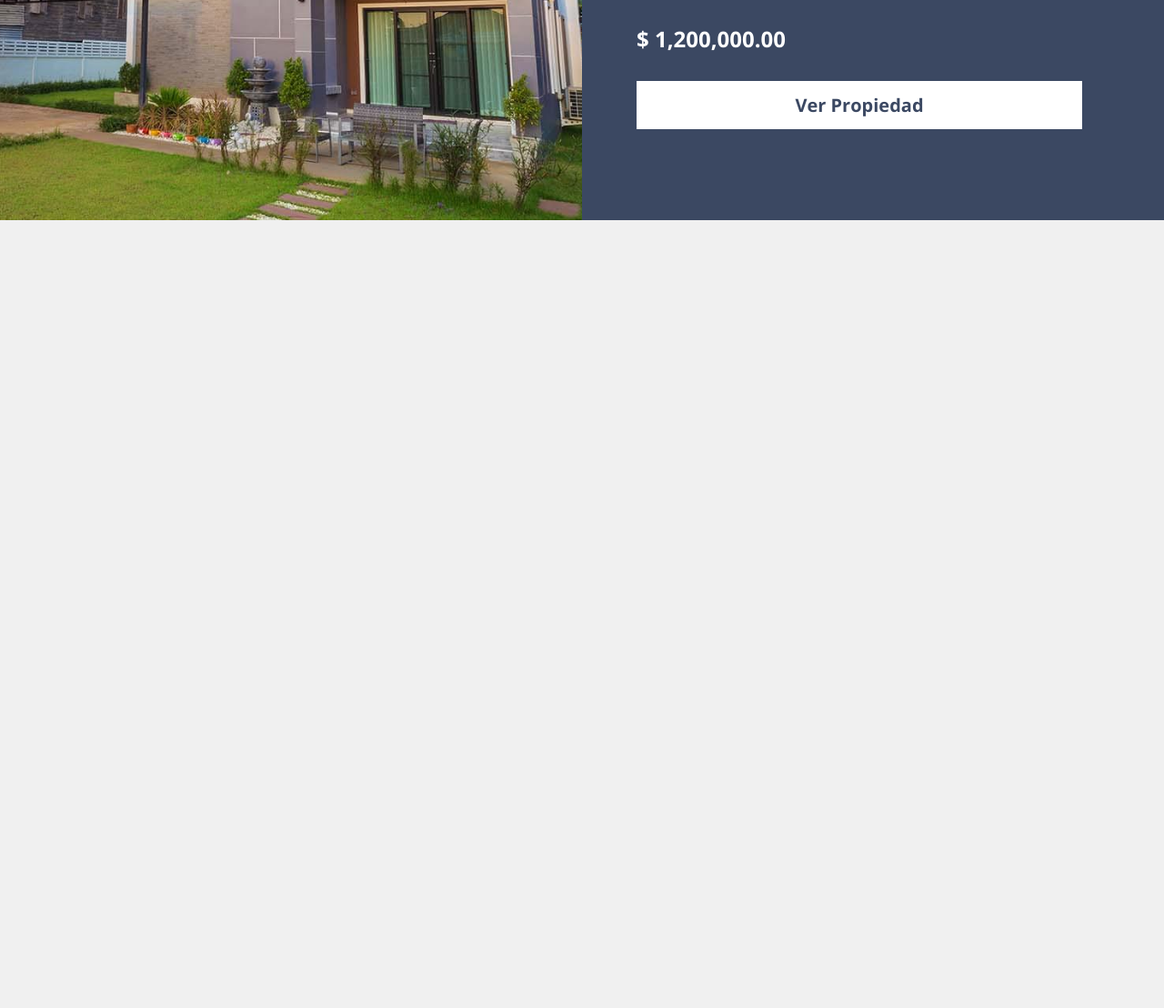
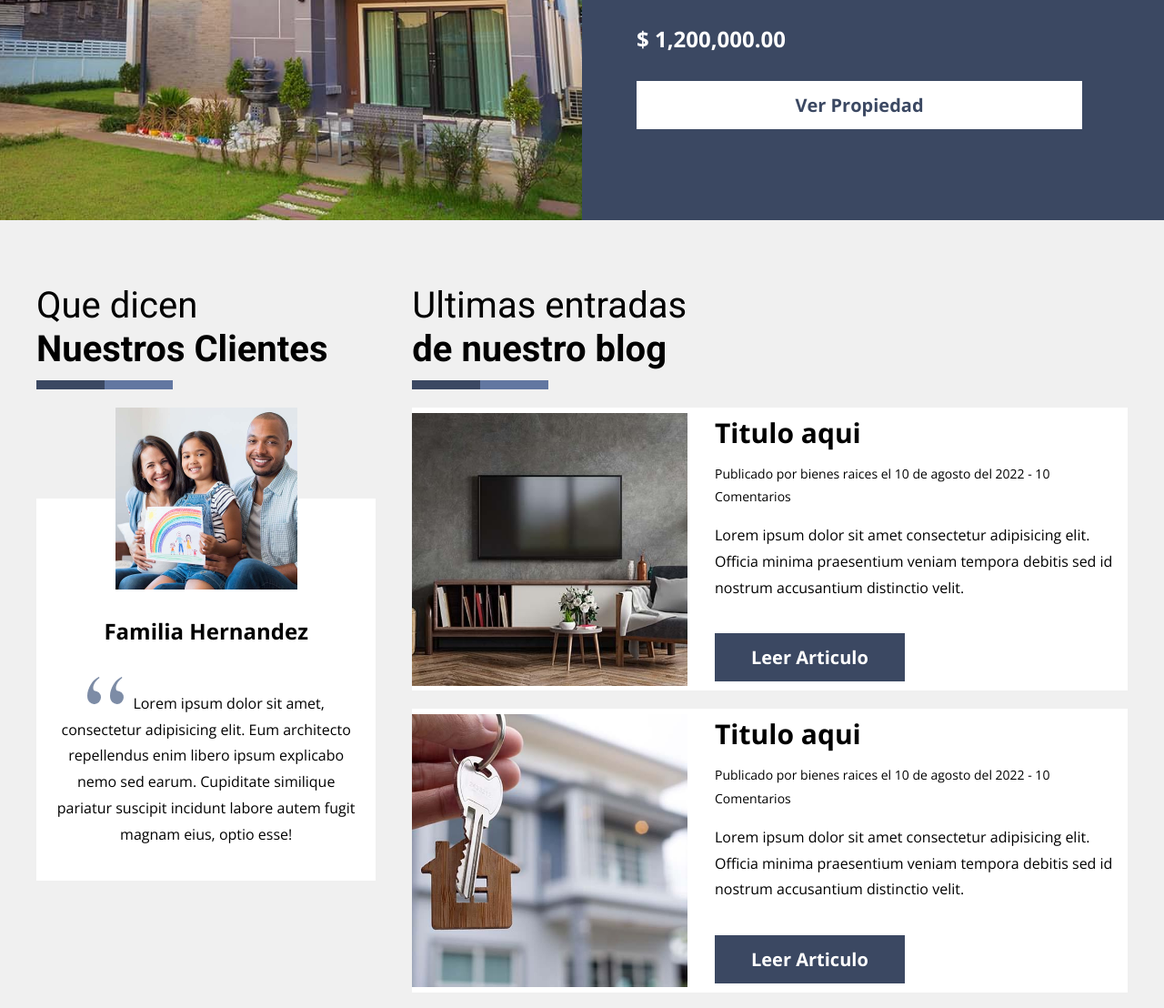
Before and after one commit to Hinga2019/RealState, a website: page index.html in a window 1280 px wide. Shown: the part 2273-3381 px from the top of the page at 91% size. Before the commit the page ends 2515 px from the top, so only its background shows below. Drawn offline with nearby package versions, Linux system fonts and the light colour scheme.

Commit message:
empezamos footer

```diff
--- a/index.html
+++ b/index.html
@@ -109,5 +109,53 @@
             </div>
         </div>
     </section>
+    <div class="testimoniales-blog contenedor">
+        <section class="testimoniales-blog__testimoniales">
+            <h2 class="testimoniales-blog__heading">Que dicen <span>Nuestros Clientes</span></h2>
+            <div class="testimonial">
+                <img src="build/img/testimonial.jpg" alt="imagen testimonial" class="testimonial__imagen">
+                <div class="testimonial__contenido">
+                    <p class="testimonial__nombre">Familia Hernandez</p>
+                    <p class="testimonial__texto">Lorem ipsum dolor sit amet, consectetur adipisicing elit. Eum architecto repellendus enim libero ipsum explicabo nemo sed earum. Cupiditate similique pariatur suscipit incidunt labore autem fugit magnam eius, optio esse!</p>
+                </div>
+            </div>
+        </section>
+        <section class="testimoniales-blog__blog">
+            <h2 class="testimoniales-blog__heading">Ultimas entradas <span>de nuestro blog</span></h2>
+            <div class="entrada">
+                <div class="entrada__imagen-contenedor">
+                    <img src="build/img/blog_1.jpg" alt="imagen blog" class="entrada__imagen">
+                </div>
+                <div class="entrada__contenido">
+                    <h3 class="entrada__nombre">Titulo aqui</h3>
+                    <p class="entrada__meta">Publicado por bienes raices el 10 de agosto del 2022 - 10 Comentarios</p>
+                    <p class="entrada__texto">Lorem ipsum dolor sit amet consectetur adipisicing elit. Officia minima praesentium veniam tempora debitis sed id nostrum accusantium distinctio velit.</p>
+                    <a href="#" class="entrada__enlace">Leer Articulo</a>
+                </div>
+            </div>
+            <div class="entrada">
+                <div class="entrada__imagen-contenedor">
+                    <img src="build/img/blog_2.jpg" alt="imagen blog" class="entrada__imagen">
+                </div>
+                <div class="entrada__contenido">
+                    <h3 class="entrada__nombre">Titulo aqui</h3>
+                    <p class="entrada__meta">Publicado por bienes raices el 10 de agosto del 2022 - 10 Comentarios</p>
+                    <p class="entrada__texto">Lorem ipsum dolor sit amet consectetur adipisicing elit. Officia minima praesentium veniam tempora debitis sed id nostrum accusantium distinctio velit.</p>
+                    <a href="#" class="entrada__enlace">Leer Articulo</a>
+                </div>
+            </div>
+            <div class="entrada">
+                <div class="entrada__imagen-contenedor">
+                    <img src="build/img/blog_3.jpg" alt="imagen blog" class="entrada__imagen">
+                </div>
+                <div class="entrada__contenido">
+                    <h3 class="entrada__nombre">Titulo aqui</h3>
+                    <p class="entrada__meta">Publicado por bienes raices el 10 de agosto del 2022 - 10 Comentarios</p>
+                    <p class="entrada__texto">Lorem ipsum dolor sit amet consectetur adipisicing elit. Officia minima praesentium veniam tempora debitis sed id nostrum accusantium distinctio velit.</p>
+                    <a href="#" class="entrada__enlace">Leer Articulo</a>
+                </div>
+            </div>
+        </section>
+    </div>
 </body>
 </html>
--- a/src/scss/base/_mixins.scss
+++ b/src/scss/base/_mixins.scss
@@ -51,10 +51,13 @@
     grid-template-columns: repeat($columnas, 1fr);
 }
 
-@mixin heading {
+@mixin heading($salto: false) {
     font-weight: 400;
     span {
         font-weight: 700;
+        @if($salto) {
+            display: block;
+        }
     }
     &::after {
         content: '';
--- a/src/scss/ui/contenido/_index.scss
+++ b/src/scss/ui/contenido/_index.scss
@@ -1,2 +1,3 @@
 @forward 'propiedades';
 @forward 'destacada';
+@forward 'testimonial-blog';
--- /dev/null
+++ b/src/scss/ui/contenido/_testimonial-blog.scss
@@ -0,0 +1,85 @@
+@use 'base/variables' as v;
+@use 'base/mixins' as m;
+
+.testimoniales-blog {
+    margin-top: 5rem;
+
+    @include m.desktop {
+        @include m.grid(3, 4rem);
+    }
+
+    &__blog {
+        @include m.desktop {
+            grid-column: 2 / 4;
+        }
+    }
+    &__heading {
+        @include m.heading(true);
+    }
+}
+
+.testimonial {
+    text-align: center;
+    &__imagen {
+        width: 20rem;
+        margin: 0 auto;
+    }
+    &__contenido {
+        background-color: v.$blanco;
+        margin-top: -10rem;
+        padding: 10rem 2rem 2rem 2rem;
+    }
+    &__nombre {
+        font-size: 2.4rem;
+        font-weight: 700;
+    }
+    &__texto {
+        &::before {
+            content: '';
+            background-image: url(../img/quote.svg);
+            background-repeat: no-repeat;
+            background-position: center;
+            display: inline-block;
+            width: 4rem;
+            height: 4rem;
+            margin-right: 1rem;
+        }
+    }
+}
+
+.entrada {
+    background-color: v.$blanco;
+    margin-bottom: 2rem;
+
+    @include m.tablet {
+        @include m.grid(5, 2rem);
+        align-items: center;
+    }
+    &__imagen-contenedor {
+        @include m.tablet {
+            grid-column: 1 / 3;
+        }
+    }
+
+    &__imagen {
+        height: 30rem;
+        object-fit: cover;
+        width: 100%;
+    }
+    &__contenido {
+        padding: 1rem;
+        @include m.tablet {
+            grid-column: 3 / 6;
+        }
+    }
+    &__meta {
+        font-size: 1.4rem;
+    }
+    &__enlace {
+        @include m.boton(v.$primario, v.$blanco);
+        display: block;
+        @include m.tablet {
+            display: inline-block;
+        }
+    }
+}
```
Also changed, not shown: build/css/app.css, 1 other file.
